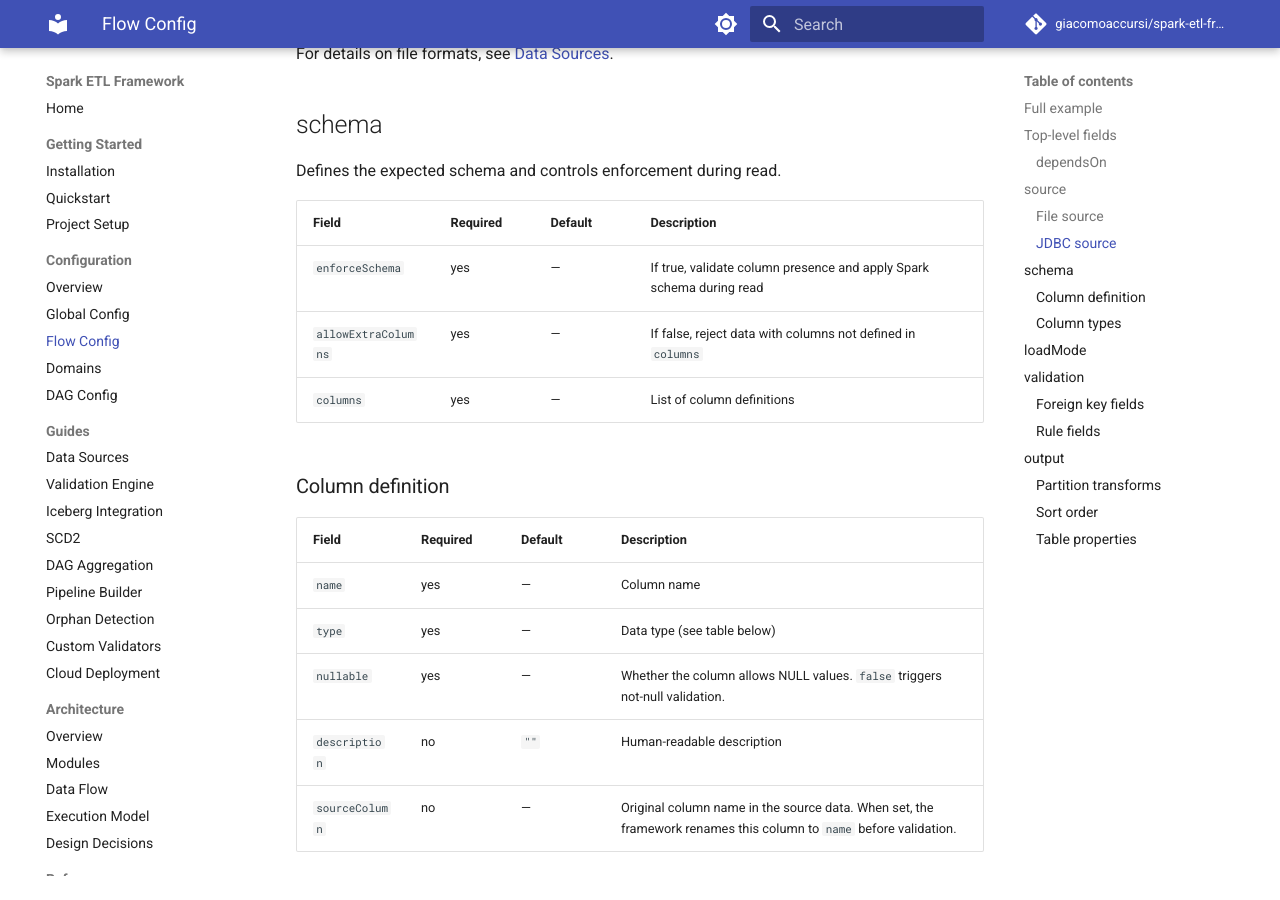
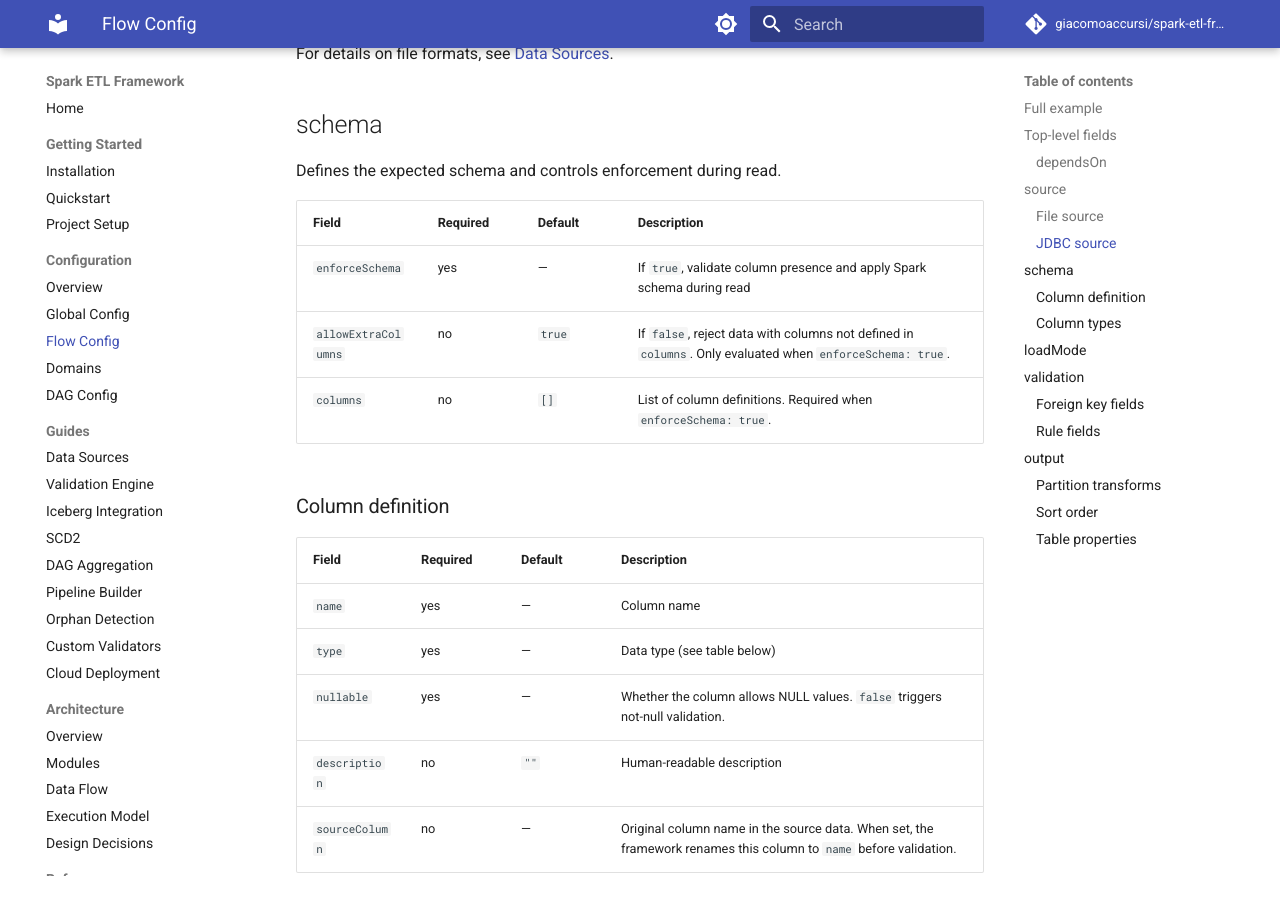
Before and after one commit to giacomoaccursi/Floe, an MkDocs documentation site: the page built from site-docs/configuration/flows.md, in a window 1280 px wide and 900 px high, scrolled down 3643 px. Built offline with MkDocs 1.6.1 and Material for MkDocs 9.7.7, drawn with Linux system fonts in a browser that asks for light colours; comment, search, counter and statistics services are not loaded.

Commit message:
docs: update schema field defaults in flows.md

```diff
--- a/site-docs/configuration/flows.md
+++ b/site-docs/configuration/flows.md
@@ -159,9 +159,9 @@ Defines the expected schema and controls enforcement during read.
 
 | Field | Required | Default | Description |
 |-------|----------|---------|-------------|
-| `enforceSchema` | yes | — | If true, validate column presence and apply Spark schema during read |
-| `allowExtraColumns` | yes | — | If false, reject data with columns not defined in `columns` |
-| `columns` | yes | — | List of column definitions |
+| `enforceSchema` | yes | — | If `true`, validate column presence and apply Spark schema during read |
+| `allowExtraColumns` | no | `true` | If `false`, reject data with columns not defined in `columns`. Only evaluated when `enforceSchema: true`. |
+| `columns` | no | `[]` | List of column definitions. Required when `enforceSchema: true`. |
 
 ### Column definition
 
```
